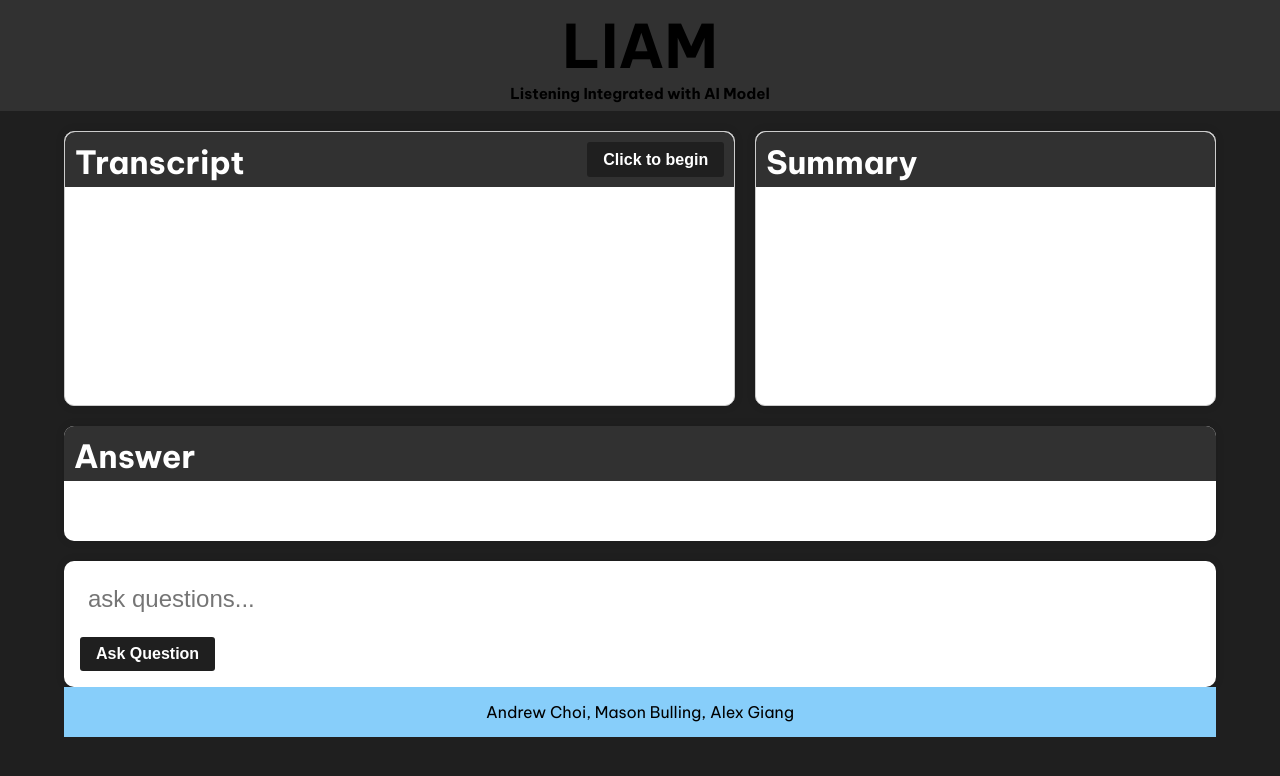
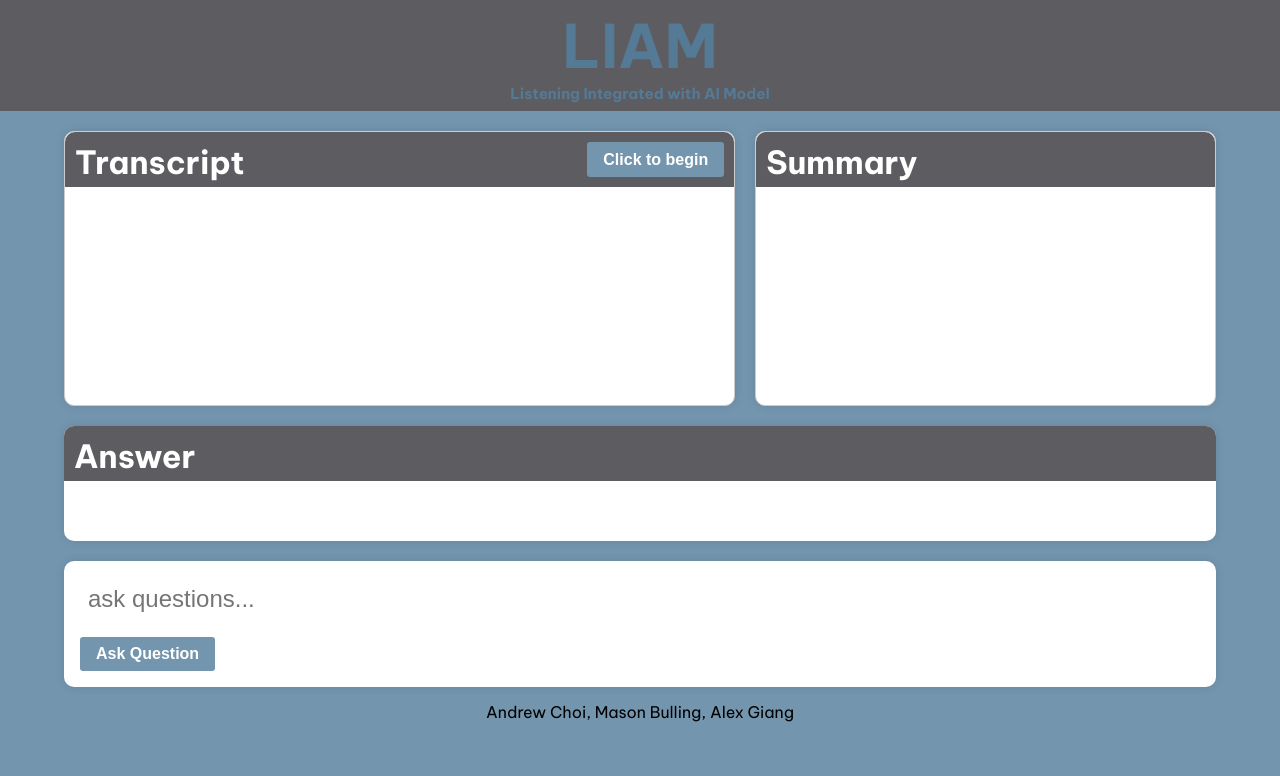
Before and after one commit to andrewschoi/liam, a Next.js app: page / in a window 1280 px wide. Shown: the top 776 px of the page. Built offline with nearby package versions, Linux system fonts and the light colour scheme.

Commit message:
Update color scheme

```diff
--- a/src/styles/globals.css
+++ b/src/styles/globals.css
@@ -2,11 +2,11 @@
 
 :root {
   --text-primary: #ffffff;
-  --secondary-color: #313131;
-  --accent-color: #1f1f1f;
+  --secondary-color: #5D5C61;
+  --accent-color: #7395AE;
   --light-button: #bdbbb7;
-  --text-secondary: #f1f1f1;
-  --dark-text: #969593;
+  --text-secondary: #B1A296;
+  --dark-text: #557A95;
 }
 
 /* General Styles */
@@ -196,7 +196,7 @@ body {
 .title-container {
   background-color: var(--secondary-color);
   text-align: center;
-  color: black;
+  color: var(--dark-text);
   padding: 8px;
 }
 
@@ -217,8 +217,8 @@ body {
   bottom: 0;
   left: 0;
   width: 100%;
-  background-color: lightskyblue;
-  color: black;
+  /* background-color: #7395AE; */
+  /* color: black; */
   padding: 15px;
   text-align: center;
 }
```
